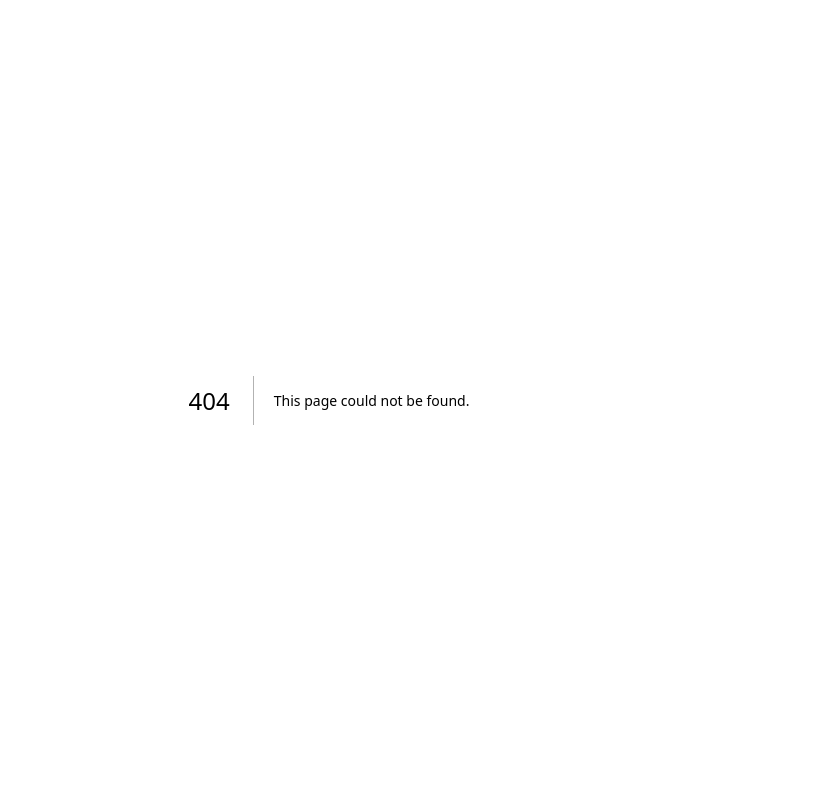
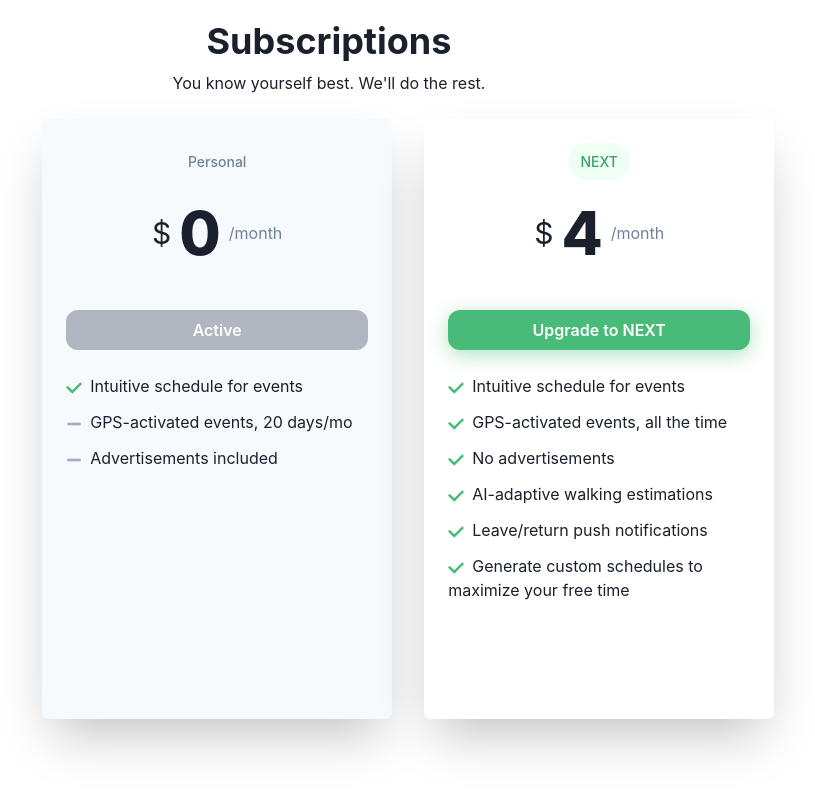
Before and after one commit to briansongdev/scheduleasyweb, a Next.js app: page /subscriptions in a window 1280 px wide. Before the commit this address had no page. Shown: the top 792 px of the page, without its empty margins (311-1126 px from the left). Built offline with nearby package versions, Linux system fonts and the light colour scheme.

Commit message:
subscriptions page added

```diff
--- /dev/null
+++ b/src/pages/subscriptions.js
@@ -0,0 +1,173 @@
+import {
+  Box,
+  Center,
+  Text,
+  Stack,
+  List,
+  ListItem,
+  ListIcon,
+  Button,
+  useColorModeValue,
+  HStack,
+  Container,
+  Heading,
+  VStack,
+} from "@chakra-ui/react";
+import { CheckIcon, MinusIcon } from "@chakra-ui/icons";
+
+export default function Pricing() {
+  return (
+    <Container h="100vh" mt="20px">
+      <VStack>
+        <Heading>Subscriptions</Heading>
+        <Text>You know yourself best. We'll do the rest.</Text>
+      </VStack>
+      <HStack justify="space-evenly" spacing={8}>
+        <Center py={6}>
+          <Box
+            w={"350px"}
+            h={"600px"}
+            bg={useColorModeValue("gray.50", "gray.900")}
+            boxShadow={"2xl"}
+            rounded={"md"}
+            overflow={"hidden"}
+          >
+            <Stack
+              textAlign={"center"}
+              p={6}
+              color={useColorModeValue("gray.800", "white")}
+              align={"center"}
+            >
+              <Text
+                fontSize={"sm"}
+                fontWeight={500}
+                bg={useColorModeValue("gray.50", "gray.900")}
+                p={2}
+                px={3}
+                color={"gray.500"}
+                rounded={"full"}
+              >
+                Personal
+              </Text>
+              <Stack direction={"row"} align={"center"} justify={"center"}>
+                <Text fontSize={"3xl"}>$</Text>
+                <Text fontSize={"6xl"} fontWeight={800}>
+                  0
+                </Text>
+                <Text color={"gray.500"}>/month</Text>
+              </Stack>
+            </Stack>
+
+            <Box bg={useColorModeValue("gray.50", "gray.900")} px={6} py={2}>
+              <Button
+                w={"full"}
+                mb={6}
+                isDisabled={true}
+                color={"white"}
+                rounded={"xl"}
+                bg={"gray.600"}
+              >
+                Active
+              </Button>
+              <List spacing={3}>
+                <ListItem>
+                  <ListIcon as={CheckIcon} color="green.400" />
+                  Intuitive schedule for events
+                </ListItem>
+                <ListItem>
+                  <ListIcon as={MinusIcon} color="gray.400" />
+                  GPS-activated events, 20 days/mo
+                </ListItem>
+                <ListItem>
+                  <ListIcon as={MinusIcon} color="gray.400" />
+                  Advertisements included
+                </ListItem>
+              </List>
+            </Box>
+          </Box>
+        </Center>
+        <Center py={6}>
+          <Box
+            w={"350px"}
+            h={"600px"}
+            bg={useColorModeValue("white", "gray.800")}
+            boxShadow={"2xl"}
+            rounded={"md"}
+            overflow={"hidden"}
+          >
+            <Stack
+              textAlign={"center"}
+              p={6}
+              color={useColorModeValue("gray.800", "white")}
+              align={"center"}
+            >
+              <Text
+                fontSize={"sm"}
+                fontWeight={500}
+                bg={useColorModeValue("green.50", "green.900")}
+                p={2}
+                px={3}
+                color={"green.500"}
+                rounded={"full"}
+              >
+                NEXT{" "}
+              </Text>
+              <Stack direction={"row"} align={"center"} justify={"center"}>
+                <Text fontSize={"3xl"}>$</Text>
+                <Text fontSize={"6xl"} fontWeight={800}>
+                  4
+                </Text>
+                <Text color={"gray.500"}>/month</Text>
+              </Stack>
+            </Stack>
+
+            <Box px={6} py={2}>
+              <Button
+                mb={6}
+                w={"full"}
+                bg={"green.400"}
+                color={"white"}
+                rounded={"xl"}
+                boxShadow={"0 5px 20px 0px rgb(72 187 120 / 43%)"}
+                _hover={{
+                  bg: "green.500",
+                }}
+                _focus={{
+                  bg: "green.500",
+                }}
+              >
+                Upgrade to NEXT
+              </Button>
+              <List spacing={3}>
+                <ListItem>
+                  <ListIcon as={CheckIcon} color="green.400" />
+                  Intuitive schedule for events
+                </ListItem>
+                <ListItem>
+                  <ListIcon as={CheckIcon} color="green.400" />
+                  GPS-activated events, all the time
+                </ListItem>
+                <ListItem>
+                  <ListIcon as={CheckIcon} color="green.400" />
+                  No advertisements
+                </ListItem>
+                <ListItem>
+                  <ListIcon as={CheckIcon} color="green.400" />
+                  AI-adaptive walking estimations
+                </ListItem>
+                <ListItem>
+                  <ListIcon as={CheckIcon} color="green.400" />
+                  Leave/return push notifications
+                </ListItem>
+                <ListItem>
+                  <ListIcon as={CheckIcon} color="green.400" />
+                  Generate custom schedules to maximize your free time
+                </ListItem>
+              </List>
+            </Box>
+          </Box>
+        </Center>
+      </HStack>
+    </Container>
+  );
+}
```
